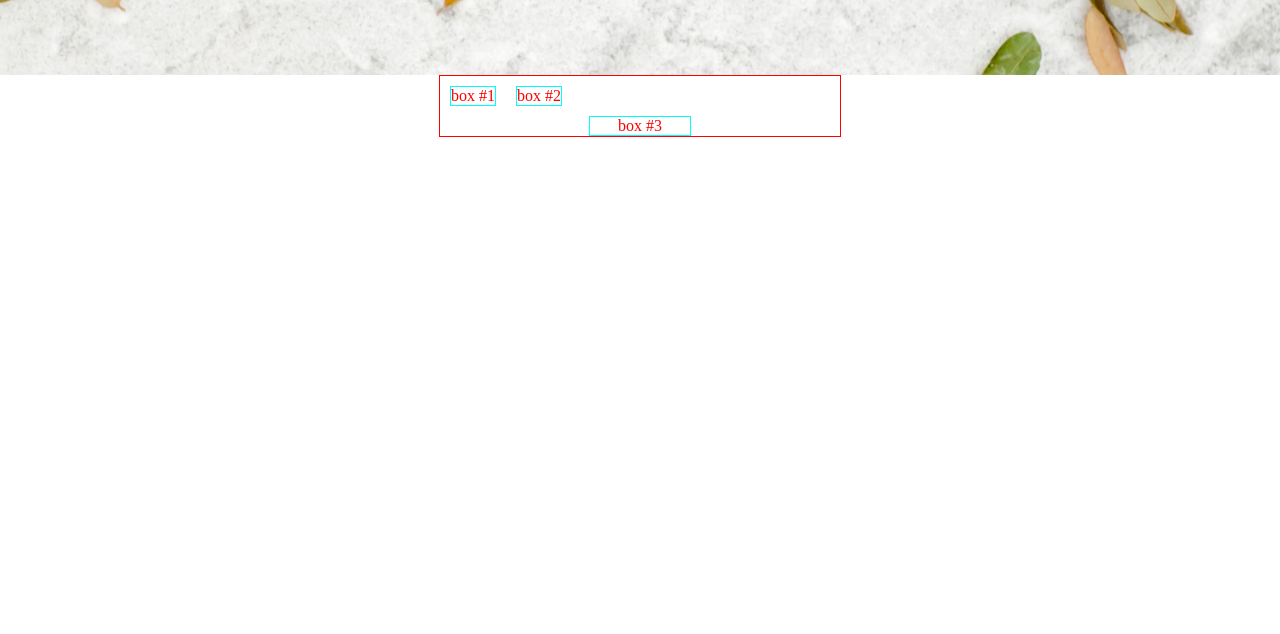
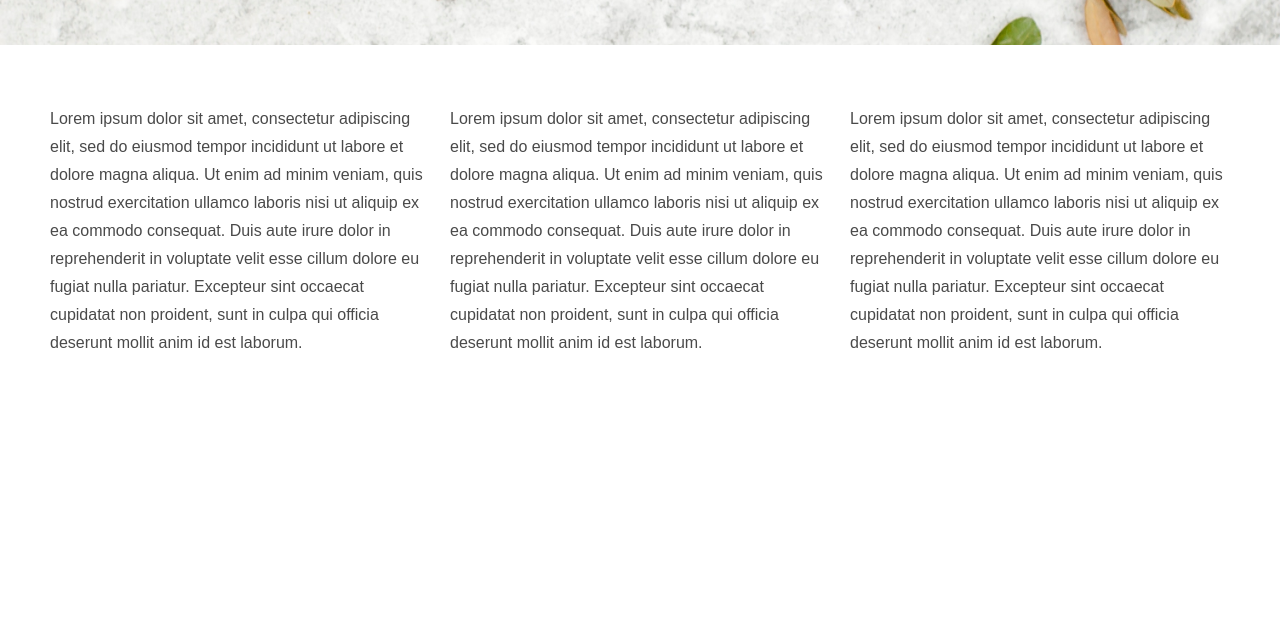
Before and after one commit to austinkitson/Website-learning-1-AAK, a website: page index.html in a window 1280 px wide. Shown: the part 166-800 px from the top of the page. Drawn offline with Linux system fonts and the light colour scheme; a web font is replaced by a local one.

Commit message:
step 15 completed

```diff
--- a/index.html
+++ b/index.html
@@ -11,9 +11,15 @@
             <h1>austins website</h1>
         </section>
         <main>
-            <div class="div-1">box #1</div>
-            <div class="div-2">box #2</div>
-            <div class="div-3">box #3</div>
+            <div class="div-1">
+                Lorem ipsum dolor sit amet, consectetur adipiscing elit, sed do eiusmod tempor incididunt ut labore et dolore magna aliqua. Ut enim ad minim veniam, quis nostrud exercitation ullamco laboris nisi ut aliquip ex ea commodo consequat. Duis aute irure dolor in reprehenderit in voluptate velit esse cillum dolore eu fugiat nulla pariatur. Excepteur sint occaecat cupidatat non proident, sunt in culpa qui officia deserunt mollit anim id est laborum.
+            </div>
+            <div class="div-2">
+                Lorem ipsum dolor sit amet, consectetur adipiscing elit, sed do eiusmod tempor incididunt ut labore et dolore magna aliqua. Ut enim ad minim veniam, quis nostrud exercitation ullamco laboris nisi ut aliquip ex ea commodo consequat. Duis aute irure dolor in reprehenderit in voluptate velit esse cillum dolore eu fugiat nulla pariatur. Excepteur sint occaecat cupidatat non proident, sunt in culpa qui officia deserunt mollit anim id est laborum.
+            </div>
+            <div class="div-3">
+                Lorem ipsum dolor sit amet, consectetur adipiscing elit, sed do eiusmod tempor incididunt ut labore et dolore magna aliqua. Ut enim ad minim veniam, quis nostrud exercitation ullamco laboris nisi ut aliquip ex ea commodo consequat. Duis aute irure dolor in reprehenderit in voluptate velit esse cillum dolore eu fugiat nulla pariatur. Excepteur sint occaecat cupidatat non proident, sunt in culpa qui officia deserunt mollit anim id est laborum.
+            </div>
         </main>
     </body>
 </html>
--- a/sass/style.scss
+++ b/sass/style.scss
@@ -1,6 +1,8 @@
 @import url('https://fonts.googleapis.com/css?family=Charmonman:700');
 body{
     margin:0;
+    font-family:Arial, Helvetica, sans-serif; //new
+    line-height: 175%;//new
 }
 section{
     text-align:center;
@@ -16,23 +18,16 @@ section{
         color:#208a47;
     }
 }
-
-main {
-    color:red;
-    border: 1px solid red;
+main{
+    color:#4a4a4a; //new
+    //border: 1px solid red;
     position: relative;
-    max-width:400px;
+    max-width:1200px; //new
     margin:0 auto;
+    display: flex;//new
+    margin-top:50px; //new
 }
-.div-1, .div-2{
-    border:1px solid aqua;
+.div-1, .div-2, .div-3{
+    //border:1px solid aqua;
     margin:10px;
-    float: left;
 }
-.div-3{
-    border:1px solid aqua;
-    clear: both;
-    width: 100px;
-    margin:0 auto;
-    text-align: center;
-}
```
Also changed, not shown: css/style.css.
